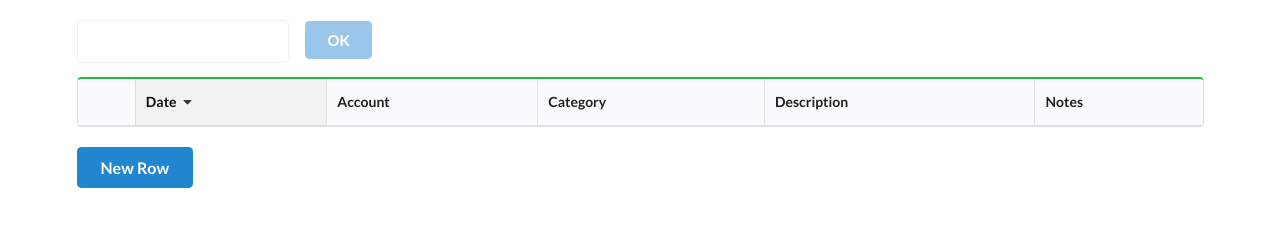
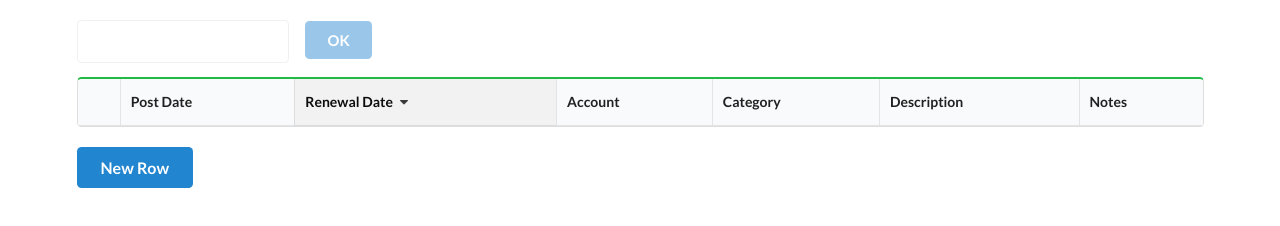
Before and after one commit to shade-tree-software/QuickTable, a website: page index.html in a window 1280 px wide. Drawn offline with nearby package versions, Linux system fonts and the light colour scheme; no server answers.

Commit message:
added post date to default columns

```diff
--- a/index.html
+++ b/index.html
@@ -34,7 +34,8 @@
             <thead>
             <tr>
                 <th></th>
-                <th class="sorted descending">Date</th>
+                <th>Post Date</th>
+                <th class="sorted descending">Renewal Date</th>
                 <th>Account</th>
                 <th>Category</th>
                 <th>Description</th>
```
